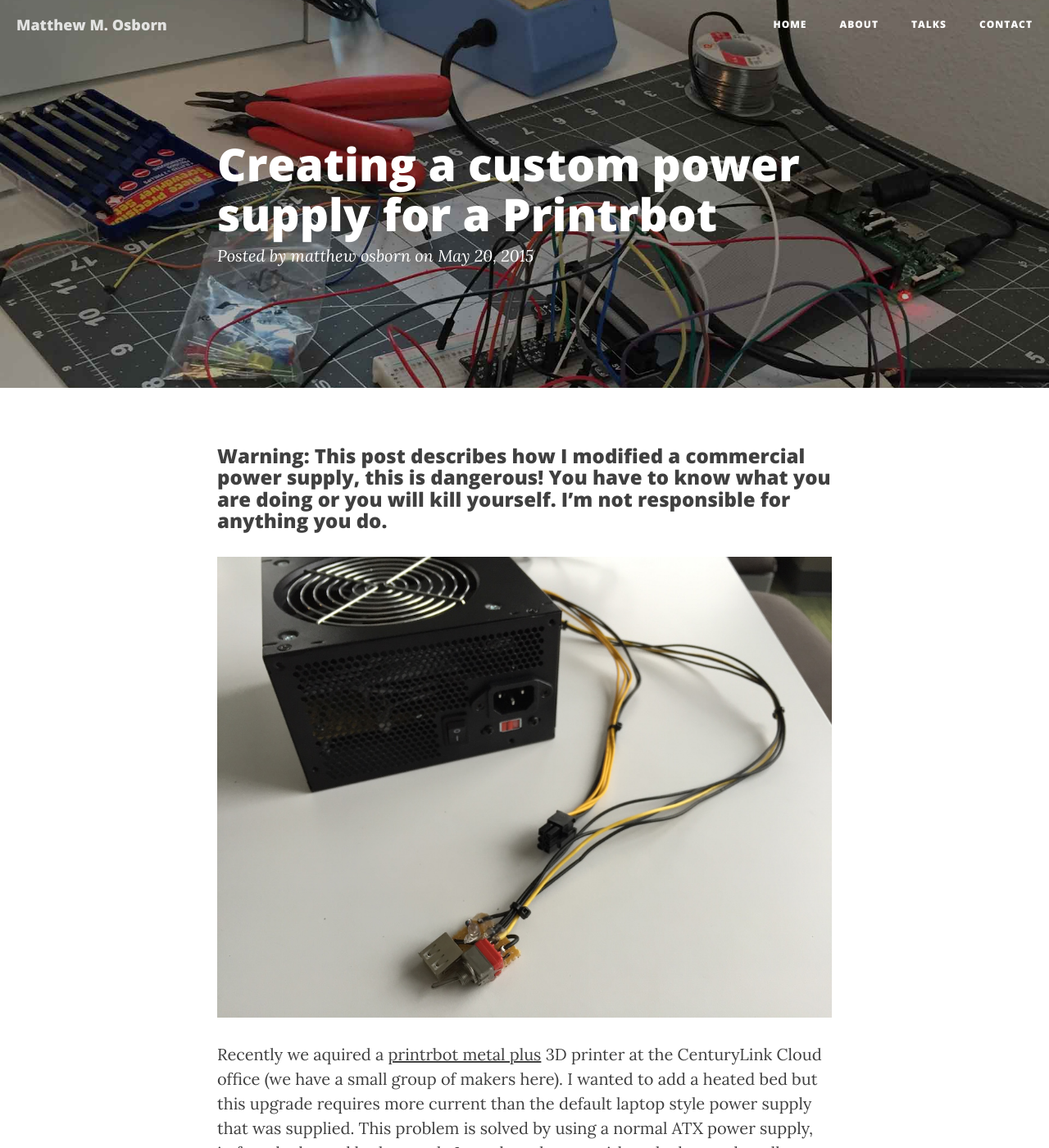
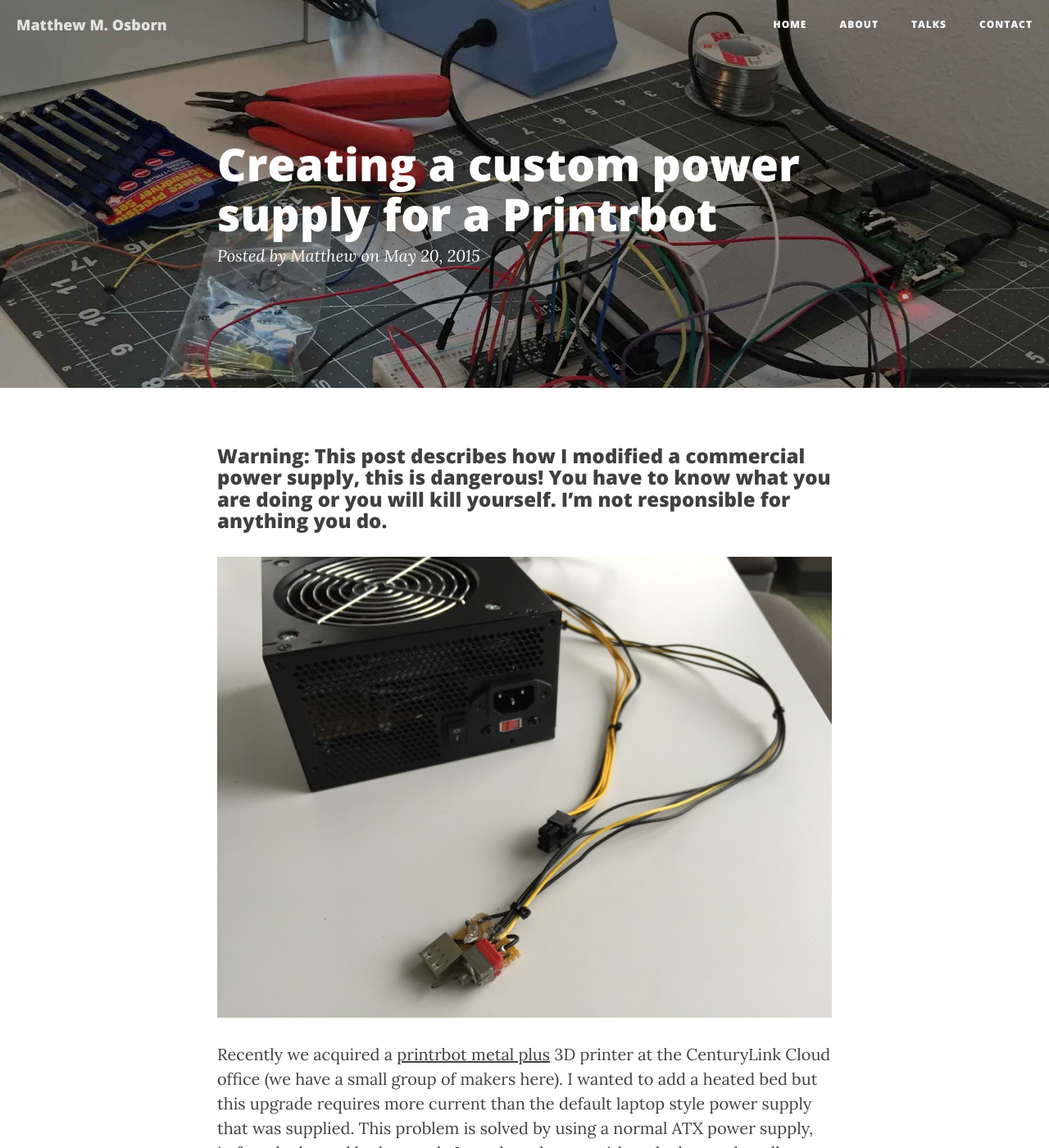
Before and after one commit to osbornm/osbornm.github.io, a Jekyll site: the page built from _posts/2015-05-20-Printrbot-Power-Supply.md, in a window 1280 px wide and 1400 px high. Shown: the whole window at 82% size. Built offline with Jekyll 4.4.1, drawn with Linux system fonts in a browser that asks for light colours; nearby versions of some CDN libraries; comment, search, counter and statistics services are not loaded.

Commit message:
Fix up some spelling

```diff
--- a/_posts/2015-05-20-Printrbot-Power-Supply.md
+++ b/_posts/2015-05-20-Printrbot-Power-Supply.md
@@ -2,10 +2,10 @@
 layout: post
 title: Creating a custom power supply for a Printrbot
 date: 2015-05-20 14:00
-author: matthew osborn
+author: Matthew
 header-img: "img/headers/maker.jpg"
 comments: true
-excerpt: Recently we aquired a printrbot metal plus 3D printer at the CenturyLink Cloud office (we have a small group of makers here). I wanted to add a heated bed but this upgrade requires more current than the default laptop style power supply that was supplied.
+excerpt: Recently we acquired a printrbot metal plus 3D printer at the CenturyLink Cloud office (we have a small group of makers here). I wanted to add a heated bed but this upgrade requires more current than the default laptop style power supply that was supplied.
 
 ---
 
@@ -14,7 +14,7 @@
 
 ![printrbot ATX power supply](/img/posts/printrbotPowerSupply/printrbot_2020.jpg)
 
-Recently we aquired a [printrbot metal plus](http://www.printrbot.com) 3D printer at the CenturyLink Cloud office (we have a small group of makers here). I wanted to add a heated bed but this upgrade requires more current than the default laptop style power supply that was supplied. This problem is solved by using a normal ATX power supply, in fact the heated bed upgrade I purchased came with and adapter that allows you to use the PCI Express plug on the ATX power supply. I wanted to have a cleaner, simpler, solution than having a plain old ATX power supply with a bunch of wires hanging out. Here were my goals/requirements for this project.
+Recently we acquired a [printrbot metal plus](http://www.printrbot.com) 3D printer at the CenturyLink Cloud office (we have a small group of makers here). I wanted to add a heated bed but this upgrade requires more current than the default laptop style power supply that was supplied. This problem is solved by using a normal ATX power supply, in fact the heated bed upgrade I purchased came with and adapter that allows you to use the PCI Express plug on the ATX power supply. I wanted to have a cleaner, simpler, solution than having a plain old ATX power supply with a bunch of wires hanging out. Here were my goals/requirements for this project.
 
 #### Requirements
 * Runs quietly, the power supply I bought was extremely loud running at full speed all the time. The printer sits in our team room so this was important.
```
Also changed, not shown: _posts/2013-02-27-knockout-js-widget-binding.md (+2 -2 lines), _posts/2013-02-28-jshint-visual-studio-error-formatter.md (+2 -2 lines), _posts/2013-03-10-knockout-js-trackable-observable.md (+1 -1 lines), _posts/2013-12-06-multiplebackgrounds.md (+1 -1 lines).
